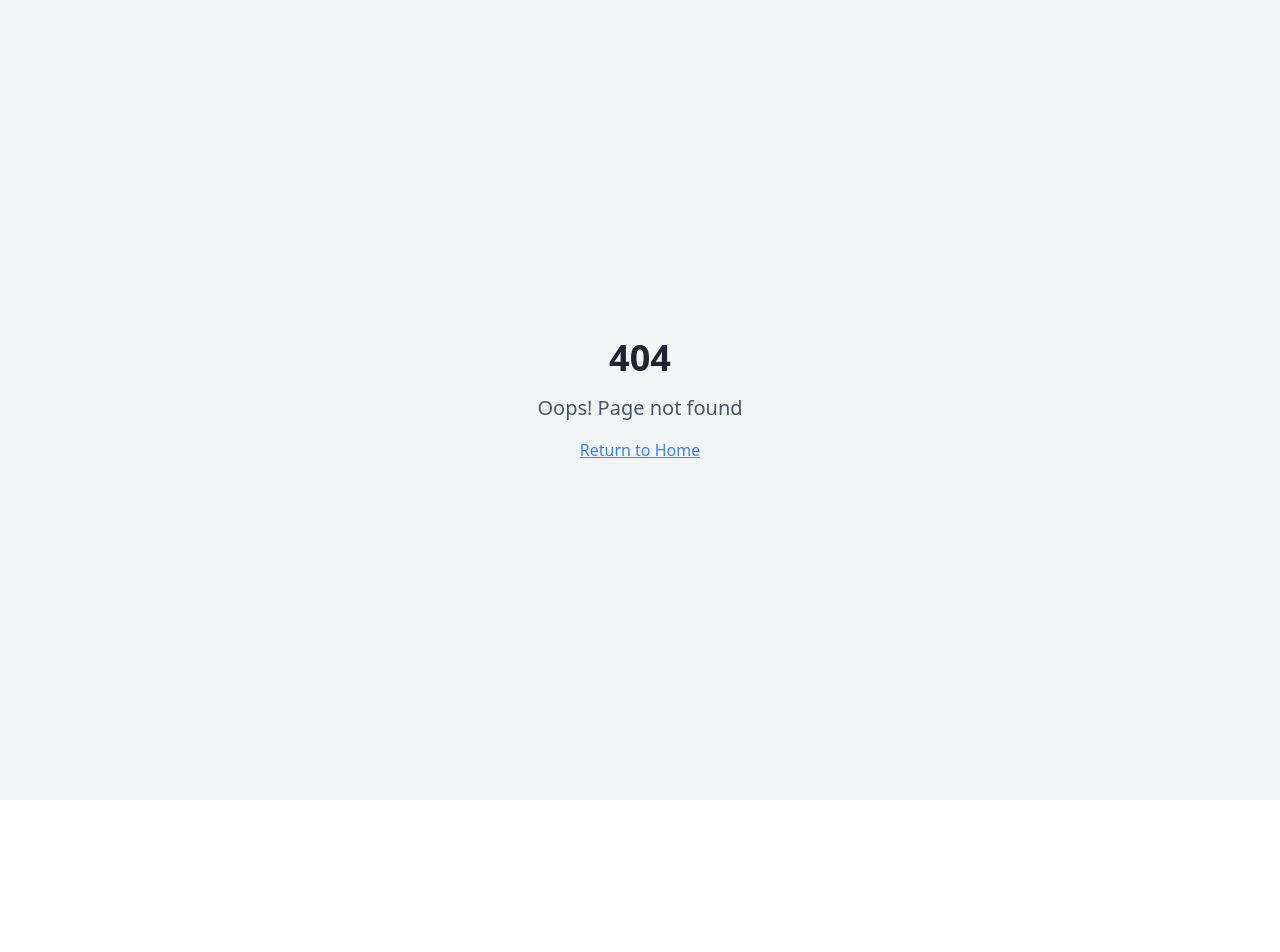
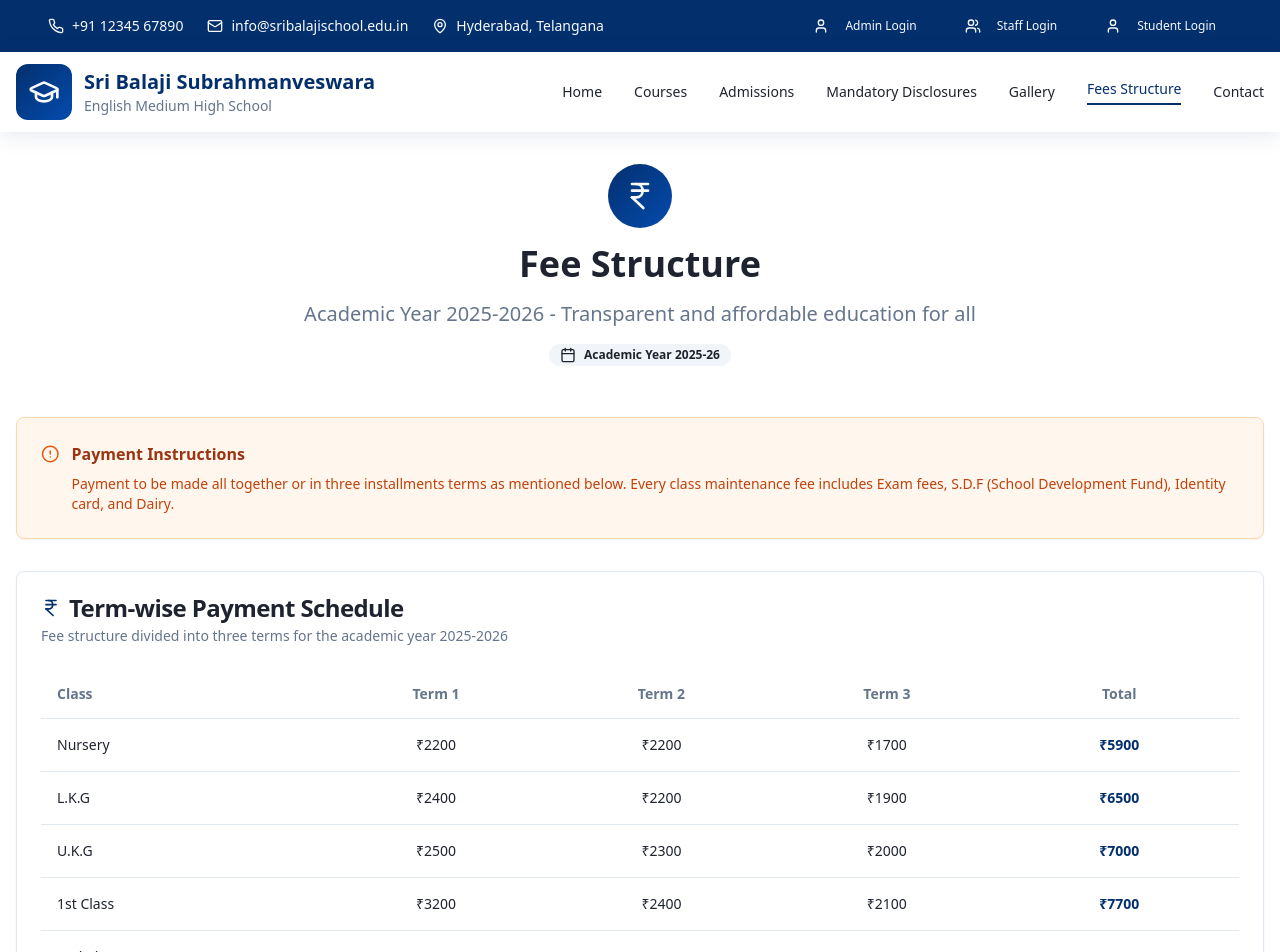
Before and after one commit to Manikanta28code/visual-recipe-creator, a React (Vite) app: page /fees in a window 1280 px wide. Before the commit this address had no page. Shown: the top 952 px of the page. Before the commit the page ends 800 px from the top, so only its background shows below. Built offline with nearby package versions, Linux system fonts and the light colour scheme.

Commit message:
Add Fees Structure page
Create the Fees Structure page and add it to the navigation bar.

```diff
--- a/src/App.tsx
+++ b/src/App.tsx
@@ -6,6 +6,7 @@ import { BrowserRouter, Routes, Route } from "react-router-dom";
 import Index from "./pages/Index";
 import Courses from "./pages/Courses";
 import Admissions from "./pages/Admissions";
+import Fees from "./pages/Fees";
 import AdminLogin from "./pages/AdminLogin";
 import StaffLogin from "./pages/StaffLogin";
 import StudentLogin from "./pages/StudentLogin";
@@ -23,6 +24,7 @@ const App = () => (
           <Route path="/" element={<Index />} />
           <Route path="/courses" element={<Courses />} />
           <Route path="/admissions" element={<Admissions />} />
+          <Route path="/fees" element={<Fees />} />
           <Route path="/admin-login" element={<AdminLogin />} />
           <Route path="/staff-login" element={<StaffLogin />} />
           <Route path="/student-login" element={<StudentLogin />} />
--- /dev/null
+++ b/src/pages/Fees.tsx
@@ -0,0 +1,212 @@
+import Header from "@/components/Header";
+import Footer from "@/components/Footer";
+import { Card, CardContent, CardDescription, CardHeader, CardTitle } from "@/components/ui/card";
+import {
+  Table,
+  TableBody,
+  TableCell,
+  TableHead,
+  TableHeader,
+  TableRow,
+} from "@/components/ui/table";
+import { Badge } from "@/components/ui/badge";
+import { IndianRupee, Calendar, AlertCircle } from "lucide-react";
+
+const Fees = () => {
+  const termWiseFees = [
+    { class: "Nursery", term1: "2200", term2: "2200", term3: "1700", total: "5900" },
+    { class: "L.K.G", term1: "2400", term2: "2200", term3: "1900", total: "6500" },
+    { class: "U.K.G", term1: "2500", term2: "2300", term3: "2000", total: "7000" },
+    { class: "1st Class", term1: "3200", term2: "2400", term3: "2100", total: "7700" },
+    { class: "2nd Class", term1: "3200", term2: "2400", term3: "2100", total: "7700" },
+    { class: "3rd Class", term1: "3400", term2: "2600", term3: "2300", total: "8300" },
+    { class: "4th Class", term1: "3400", term2: "2600", term3: "2300", total: "8300" },
+    { class: "5th Class", term1: "3400", term2: "2600", term3: "2300", total: "8300" },
+    { class: "6th Class", term1: "3400", term2: "3000", term3: "2500", total: "8900" },
+    { class: "7th Class", term1: "3500", term2: "3200", term3: "2800", total: "9500" },
+    { class: "8th Class", term1: "4000", term2: "3700", term3: "2400", total: "10,100" },
+    { class: "9th Class", term1: "4200", term2: "4000", term3: "2500", total: "10,700" },
+    { class: "10th Class", term1: "4500", term2: "4200", term3: "3000", total: "11,500" },
+  ];
+
+  const feeCategories = [
+    { category: "Tuition Fee", nursery: "1500", kg: "1500", primary: "2700", middle: "3250", high: "3450" },
+    { category: "Maintenance Fee", nursery: "1500", kg: "1500", primary: "2700", middle: "3250", high: "3450" },
+    { category: "Books", nursery: "1020", kg: "1130", primary: "2010", middle: "2420", high: "2970" },
+    { category: "Admission Fee", nursery: "6100", kg: "6150", primary: "6215", middle: "6497", high: "7190" },
+    { category: "Development Fund", nursery: "6300", kg: "6335", primary: "6535", middle: "6142", high: "6650" },
+  ];
+
+  return (
+    <div className="min-h-screen bg-background">
+      <Header />
+
+      <main className="container mx-auto px-4 py-8">
+        {/* Hero Section */}
+        <div className="text-center mb-12">
+          <div className="inline-flex items-center justify-center w-16 h-16 bg-gradient-primary rounded-full mb-4">
+            <IndianRupee className="h-8 w-8 text-primary-foreground" />
+          </div>
+          <h1 className="text-4xl font-bold text-foreground mb-4">
+            Fee Structure
+          </h1>
+          <p className="text-xl text-muted-foreground max-w-2xl mx-auto">
+            Academic Year 2025-2026 - Transparent and affordable education for all
+          </p>
+          <Badge variant="secondary" className="mt-4">
+            <Calendar className="h-4 w-4 mr-2" />
+            Academic Year 2025-26
+          </Badge>
+        </div>
+
+        {/* Important Notice */}
+        <Card className="mb-8 border-orange-200 bg-orange-50 dark:bg-orange-950/20">
+          <CardContent className="pt-6">
+            <div className="flex items-start space-x-3">
+              <AlertCircle className="h-5 w-5 text-orange-600 mt-0.5" />
+              <div>
+                <h3 className="font-semibold text-orange-800 dark:text-orange-200 mb-2">
+                  Payment Instructions
+                </h3>
+                <p className="text-orange-700 dark:text-orange-300 text-sm">
+                  Payment to be made all together or in three installments terms as mentioned below.
+                  Every class maintenance fee includes Exam fees, S.D.F (School Development Fund),
+                  Identity card, and Dairy.
+                </p>
+              </div>
+            </div>
+          </CardContent>
+        </Card>
+
+        {/* Term-wise Fee Structure */}
+        <Card className="mb-8">
+          <CardHeader>
+            <CardTitle className="flex items-center">
+              <IndianRupee className="h-5 w-5 mr-2 text-primary" />
+              Term-wise Payment Schedule
+            </CardTitle>
+            <CardDescription>
+              Fee structure divided into three terms for the academic year 2025-2026
+            </CardDescription>
+          </CardHeader>
+          <CardContent>
+            <div className="overflow-x-auto">
+              <Table>
+                <TableHeader>
+                  <TableRow>
+                    <TableHead className="font-semibold">Class</TableHead>
+                    <TableHead className="text-center font-semibold">Term 1</TableHead>
+                    <TableHead className="text-center font-semibold">Term 2</TableHead>
+                    <TableHead className="text-center font-semibold">Term 3</TableHead>
+                    <TableHead className="text-center font-semibold">Total</TableHead>
+                  </TableRow>
+                </TableHeader>
+                <TableBody>
+                  {termWiseFees.map((fee, index) => (
+                    <TableRow key={index} className="hover:bg-accent/50">
+                      <TableCell className="font-medium">{fee.class}</TableCell>
+                      <TableCell className="text-center">₹{fee.term1}</TableCell>
+                      <TableCell className="text-center">₹{fee.term2}</TableCell>
+                      <TableCell className="text-center">₹{fee.term3}</TableCell>
+                      <TableCell className="text-center font-semibold text-primary">
+                        ₹{fee.total}
+                      </TableCell>
+                    </TableRow>
+                  ))}
+                </TableBody>
+              </Table>
+            </div>
+          </CardContent>
+        </Card>
+
+        {/* Detailed Fee Breakdown */}
+        <Card className="mb-8">
+          <CardHeader>
+            <CardTitle>Detailed Fee Breakdown</CardTitle>
+            <CardDescription>
+              Category-wise fee structure across different class groups
+            </CardDescription>
+          </CardHeader>
+          <CardContent>
+            <div className="overflow-x-auto">
+              <Table>
+                <TableHeader>
+                  <TableRow>
+                    <TableHead className="font-semibold">Fee Category</TableHead>
+                    <TableHead className="text-center font-semibold">Nursery</TableHead>
+                    <TableHead className="text-center font-semibold">K.G</TableHead>
+                    <TableHead className="text-center font-semibold">1st-4th Class</TableHead>
+                    <TableHead className="text-center font-semibold">5th-7th Class</TableHead>
+                    <TableHead className="text-center font-semibold">8th-10th Class</TableHead>
+                  </TableRow>
+                </TableHeader>
+                <TableBody>
+                  {feeCategories.map((category, index) => (
+                    <TableRow key={index} className="hover:bg-accent/50">
+                      <TableCell className="font-medium">{category.category}</TableCell>
+                      <TableCell className="text-center">₹{category.nursery}</TableCell>
+                      <TableCell className="text-center">₹{category.kg}</TableCell>
+                      <TableCell className="text-center">₹{category.primary}</TableCell>
+                      <TableCell className="text-center">₹{category.middle}</TableCell>
+                      <TableCell className="text-center">₹{category.high}</TableCell>
+                    </TableRow>
+                  ))}
+                </TableBody>
+              </Table>
+            </div>
+          </CardContent>
+        </Card>
+
+        {/* Payment Guidelines */}
+        <div className="grid md:grid-cols-2 gap-6">
+          <Card>
+            <CardHeader>
+              <CardTitle className="text-lg">Payment Guidelines</CardTitle>
+            </CardHeader>
+            <CardContent className="space-y-3">
+              <div className="flex items-start space-x-2">
+                <div className="w-2 h-2 bg-primary rounded-full mt-2"></div>
+                <p className="text-sm text-muted-foreground">
+                  Fees can be paid in full or in three installments as per the term schedule
+                </p>
+              </div>
+              <div className="flex items-start space-x-2">
+                <div className="w-2 h-2 bg-primary rounded-full mt-2"></div>
+                <p className="text-sm text-muted-foreground">
+                  Late payment charges may apply after the due date
+                </p>
+              </div>
+              <div className="flex items-start space-x-2">
+                <div className="w-2 h-2 bg-primary rounded-full mt-2"></div>
+                <p className="text-sm text-muted-foreground">
+                  Fee receipts must be preserved for future reference
+                </p>
+              </div>
+            </CardContent>
+          </Card>
+
+          <Card>
+            <CardHeader>
+              <CardTitle className="text-lg">Contact for Fee Queries</CardTitle>
+            </CardHeader>
+            <CardContent className="space-y-3">
+              <div className="text-sm">
+                <p className="font-medium">Accounts Office</p>
+                <p className="text-muted-foreground">Phone: +91 12345 67890</p>
+                <p className="text-muted-foreground">Email: accounts@sribalajischool.edu.in</p>
+              </div>
+              <div className="text-sm">
+                <p className="font-medium">Office Hours</p>
+                <p className="text-muted-foreground">Monday to Saturday: 9:00 AM - 4:00 PM</p>
+              </div>
+            </CardContent>
+          </Card>
+        </div>
+      </main>
+
+      <Footer />
+    </div>
+  );
+};
+
+export default Fees;
```
